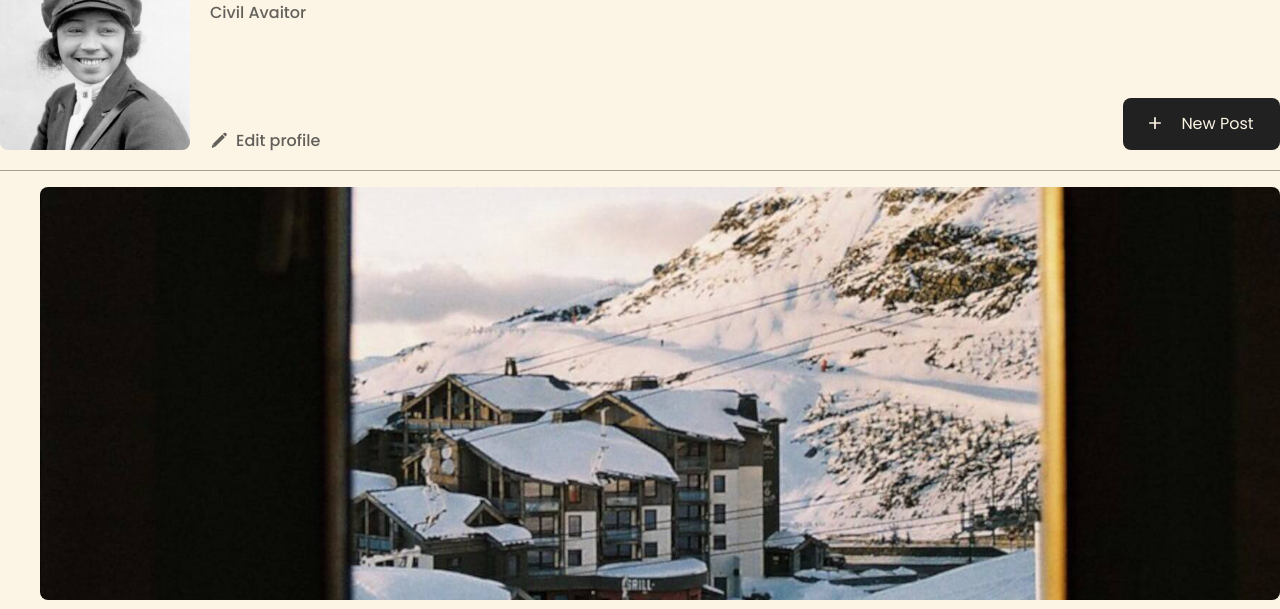
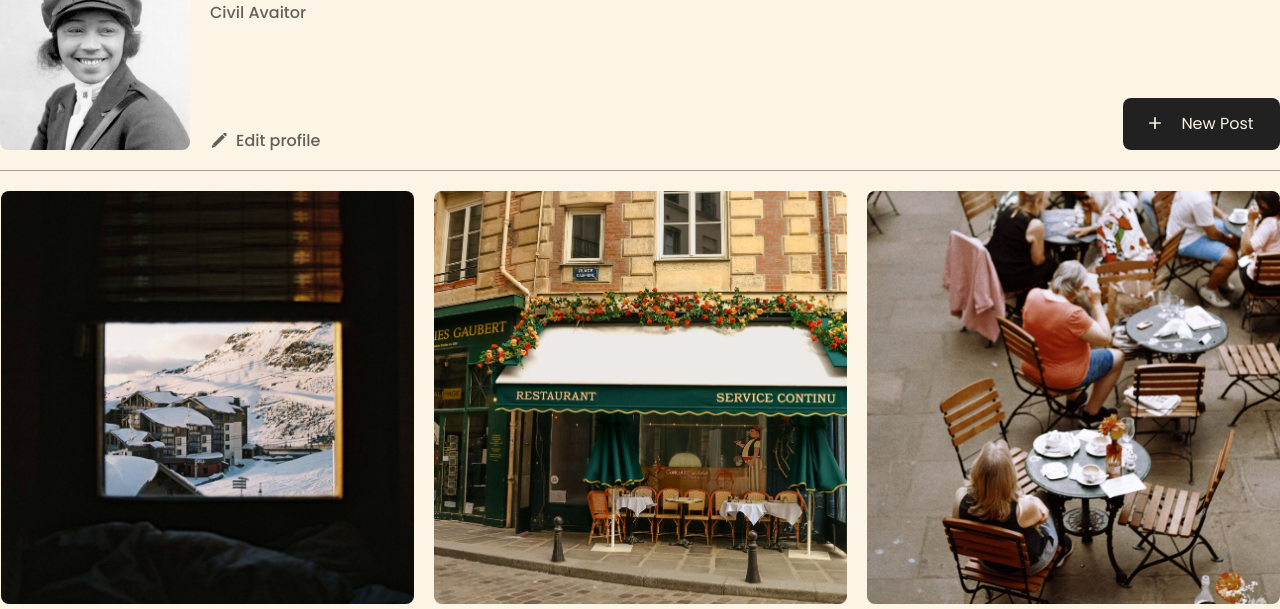
Before and after one commit to A-bomaye/se_project_spots, a plain HTML site: page index.html in a window 1280 px wide. Shown: the part 120-729 px from the top of the page. Drawn offline with Linux system fonts and the light colour scheme.

Commit message:
fix: restore cards base styles and correct content padding typo

```diff
--- a/blocks/cards.css
+++ b/blocks/cards.css
@@ -1,3 +1,18 @@
+.cards {
+  padding: 20px 0 40px;
+  border-bottom: 1px rgba(33, 33, 33, 0.4) solid;
+}
+
+.cards__list {
+  list-style-type: none;
+  padding: 0;
+  margin: 0;
+  display: grid;
+  grid-template-columns: repeat(auto-fit, 413px);
+  justify-content: center;
+  gap: 40px 20px;
+}
+
 @media screen and (max-width: 627px) {
   .cards {
     padding-bottom: 20px;
--- a/blocks/content.css
+++ b/blocks/content.css
@@ -1,3 +1,3 @@
 .content {
-  padding: 0 216x;
+  padding: 0 16x;
 }
```
